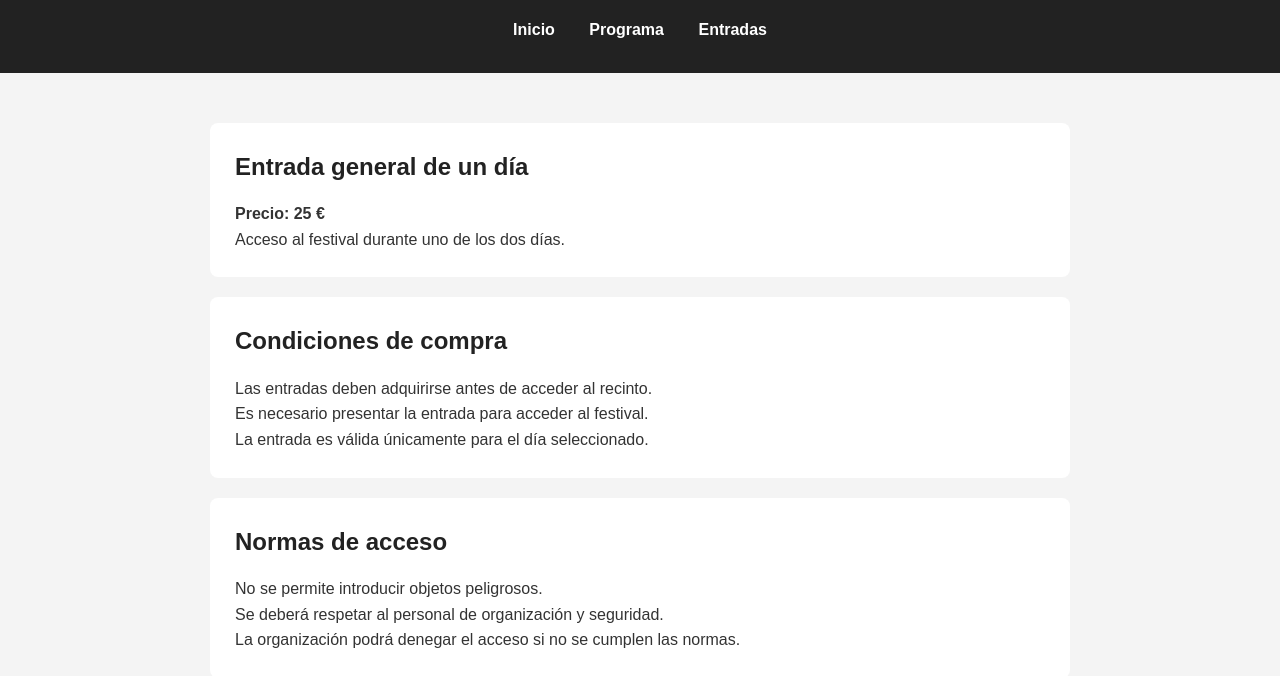
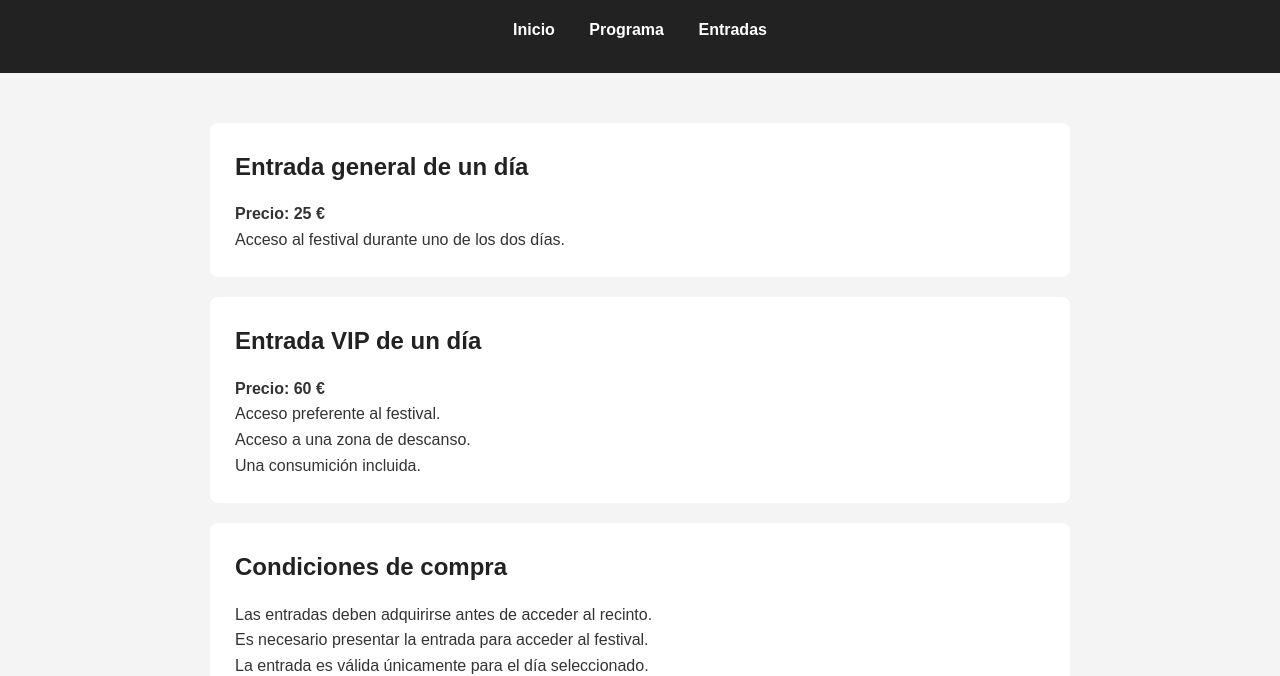
Before and after one commit to donatefernando25/festival-dam-2027, a plain HTML site: page entradas.html in a window 1280 px wide. Shown: the part 126-802 px from the top of the page. Drawn offline with Linux system fonts and the light colour scheme.

Commit message:
Añade entrada VIP

```diff
--- a/entradas.html
+++ b/entradas.html
@@ -27,6 +27,14 @@
             <p>Acceso al festival durante uno de los dos días.</p>
         </section>
 
+                <section>
+            <h2>Entrada VIP de un día</h2>
+            <p><strong>Precio: 60 €</strong></p>
+            <p>Acceso preferente al festival.</p>
+            <p>Acceso a una zona de descanso.</p>
+            <p>Una consumición incluida.</p>
+        </section>
+
         <section>
             <h2>Condiciones de compra</h2>
             <p>Las entradas deben adquirirse antes de acceder al recinto.</p>
```
